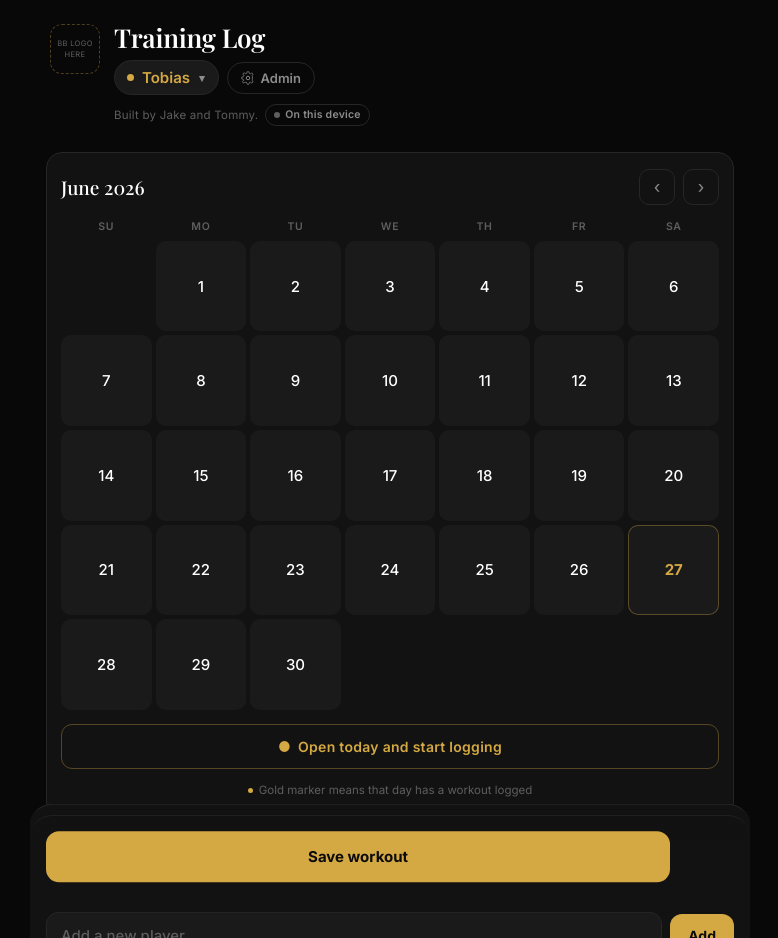
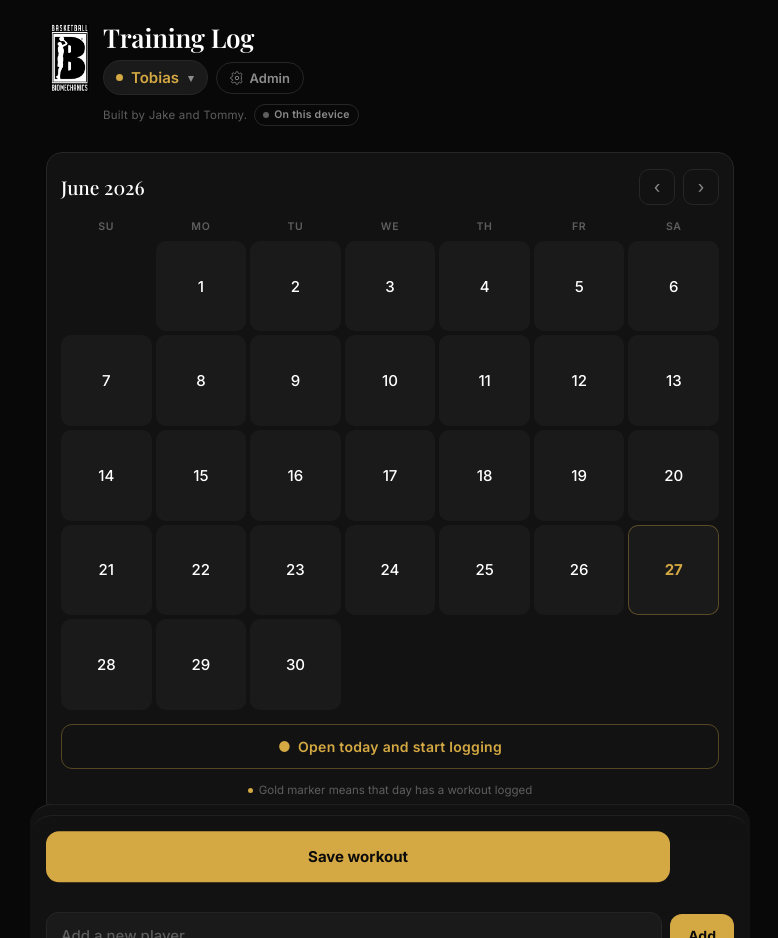
Before and after one commit to BBcodejc/TobiasBBCode26, a plain HTML site: page log/index.html in a window 1280 px wide. Shown: the whole page, without its empty margins (250-1028 px from the left). Drawn offline with nearby package versions, Linux system fonts and the light colour scheme.

Commit message:
Add BB Biomechanics logo to header and app icon

```diff
--- a/log/index.html
+++ b/log/index.html
@@ -8,6 +8,8 @@
 <meta name="theme-color" content="#080808">
 <meta name="apple-mobile-web-app-capable" content="yes">
 <meta name="apple-mobile-web-app-status-bar-style" content="black">
+<link rel="icon" href="bb-logo.png">
+<link rel="apple-touch-icon" href="bb-logo.png">
 <link rel="preconnect" href="https://fonts.googleapis.com">
 <link href="https://fonts.googleapis.com/css2?family=Playfair+Display:ital,wght@0,500;0,600&family=Inter:wght@400;500;600;700&display=swap" rel="stylesheet">
 <style>
@@ -26,7 +28,7 @@
   ::placeholder{color:var(--soft);}
 
   header{padding:24px 4px 14px;display:flex;align-items:flex-start;gap:14px;}
-  .logo-slot{flex:0 0 auto;width:50px;height:50px;border:1px dashed var(--gold-line);border-radius:12px;display:flex;align-items:center;justify-content:center;text-align:center;font-size:7.5px;letter-spacing:.05em;color:var(--soft);text-transform:uppercase;}
+  .logo{flex:0 0 auto;height:68px;width:auto;display:block;}
   .htext{flex:1;min-width:0;}
   h1{font-family:var(--serif);font-weight:600;font-size:26px;letter-spacing:-.01em;line-height:1.05;}
   .toprow{display:flex;align-items:center;gap:8px;margin-top:9px;}
@@ -148,7 +150,7 @@
 <body>
 
 <header>
-  <div class="logo-slot">BB LOGO HERE</div>
+  <img class="logo" src="bb-logo.png" alt="Basketball Biomechanics">
   <div class="htext">
     <h1>Training Log</h1>
     <div class="toprow">
```
Also changed, not shown: log/bb-logo.png (added).
